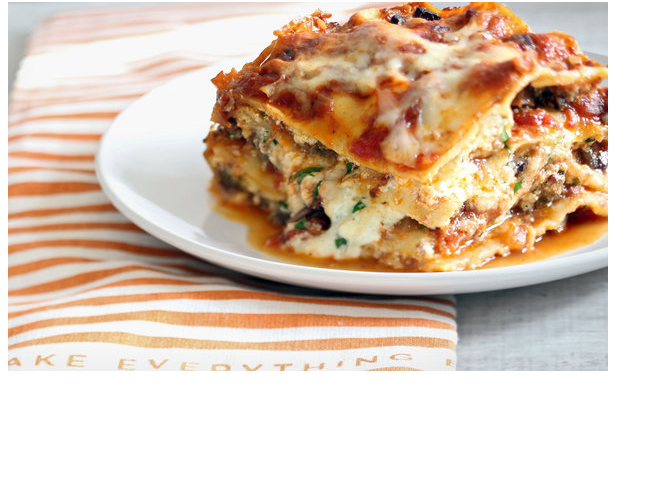
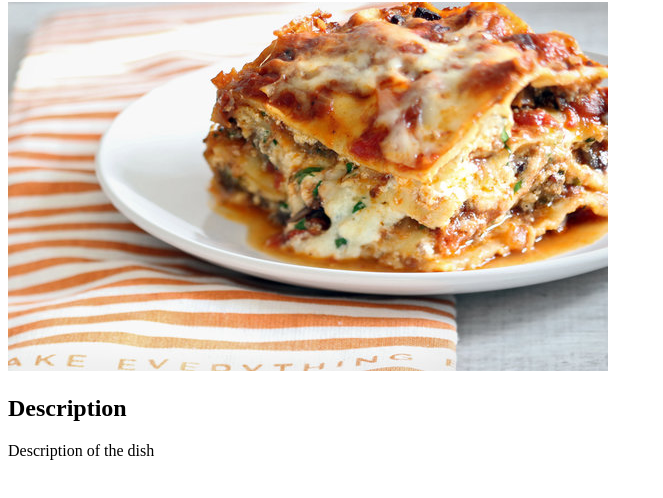
Before and after one commit to rick329mo/odin-recipes, a plain HTML site: page Recipes/lasagna.html in a window 1280 px wide. Shown: the part 78-576 px from the top of the page, without its empty margins (0-663 px from the left). Drawn offline with Linux system fonts and the light colour scheme.

Commit message:
added description to lasagna.html

```diff
--- a/Recipes/lasagna.html
+++ b/Recipes/lasagna.html
@@ -9,5 +9,8 @@
 <body>
     <h1>Lasagna</h1>
     <img src="lasagna.jpg">
+    <h2>Description</h2>
+        <p>Description of the dish</p>
+
 </body>
 </html>
```
